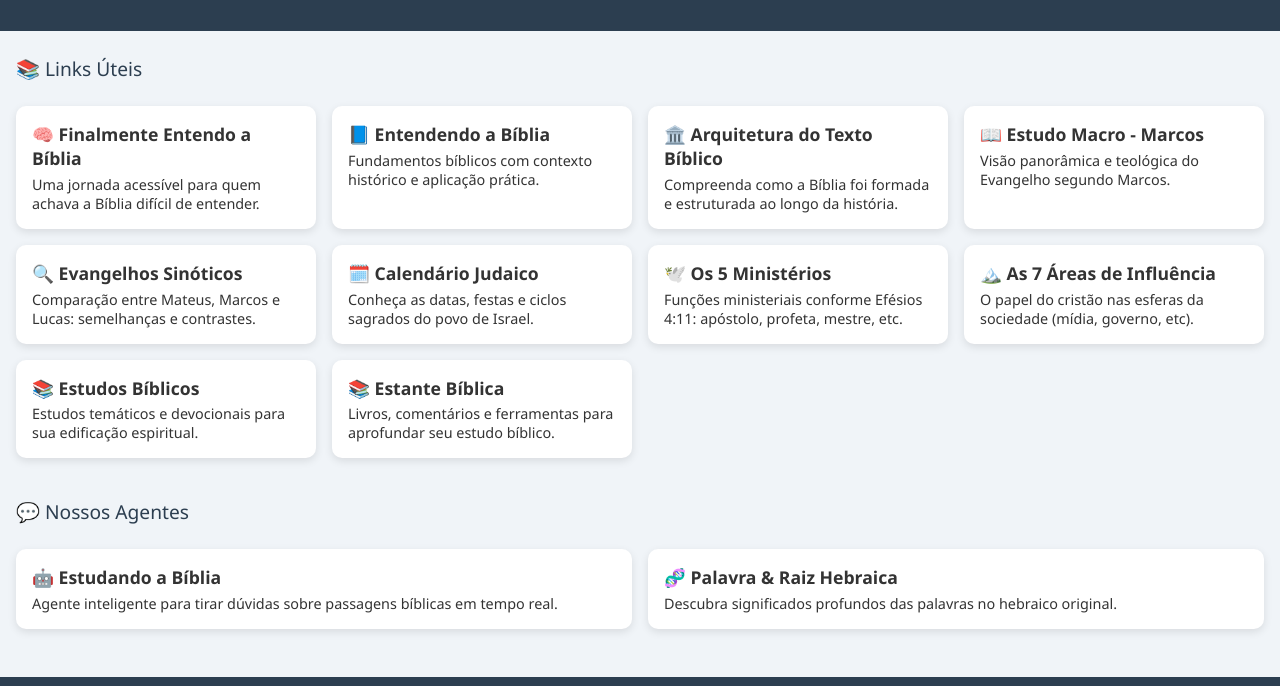
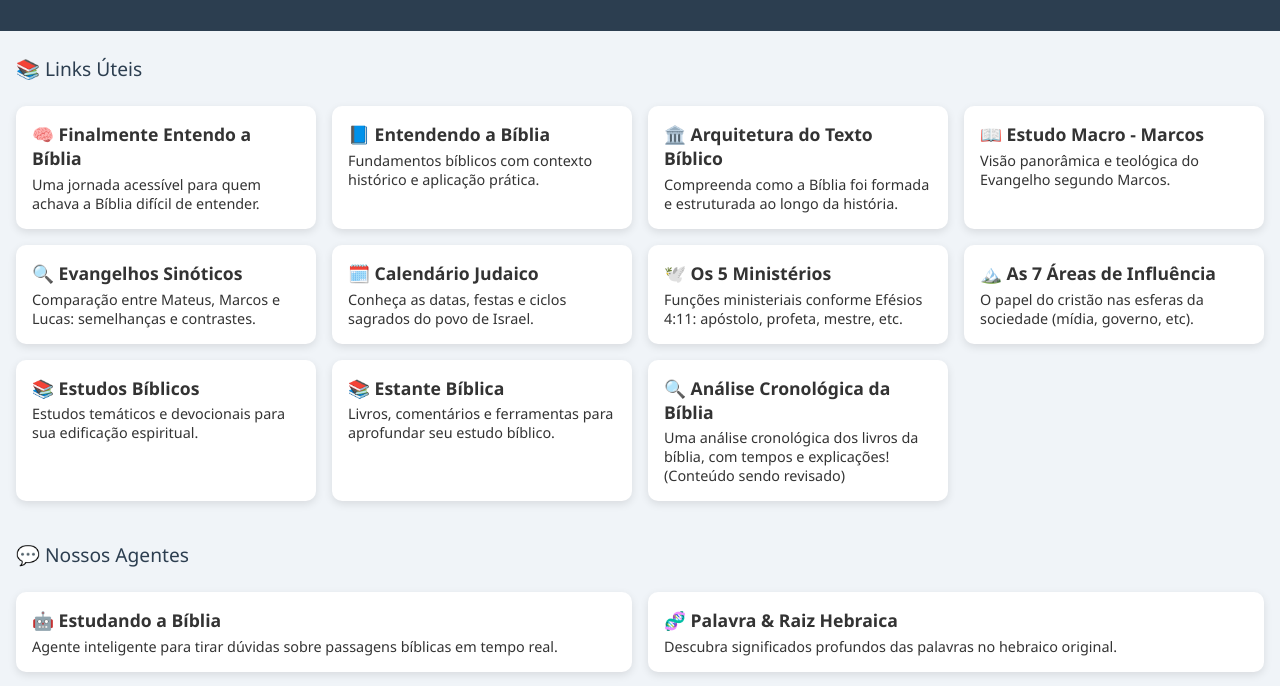
Before and after one commit to aasouzaconsult/biblia, a plain HTML site: page index.html in a window 1280 px wide. Shown: the part 114-800 px from the top of the page. Drawn offline with Linux system fonts and the light colour scheme.

Commit message:
Add files via upload

```diff
--- a/index.html
+++ b/index.html
@@ -162,6 +162,10 @@
       <h3>📚 Estante Bíblica</h3>
       <p>Livros, comentários e ferramentas para aprofundar seu estudo bíblico.</p>
     </a>
+    <a href="https://hdwtemjm.manus.space/" target="_blank" class="card">
+      <h3>🔍 Análise Cronológica da Bíblia</h3>
+      <p>Uma análise cronológica dos livros da bíblia, com tempos e explicações! (Conteúdo sendo revisado)</p>
+    </a>
   </div>
 
   <div class="section-title">💬 Nossos Agentes</div>
```
